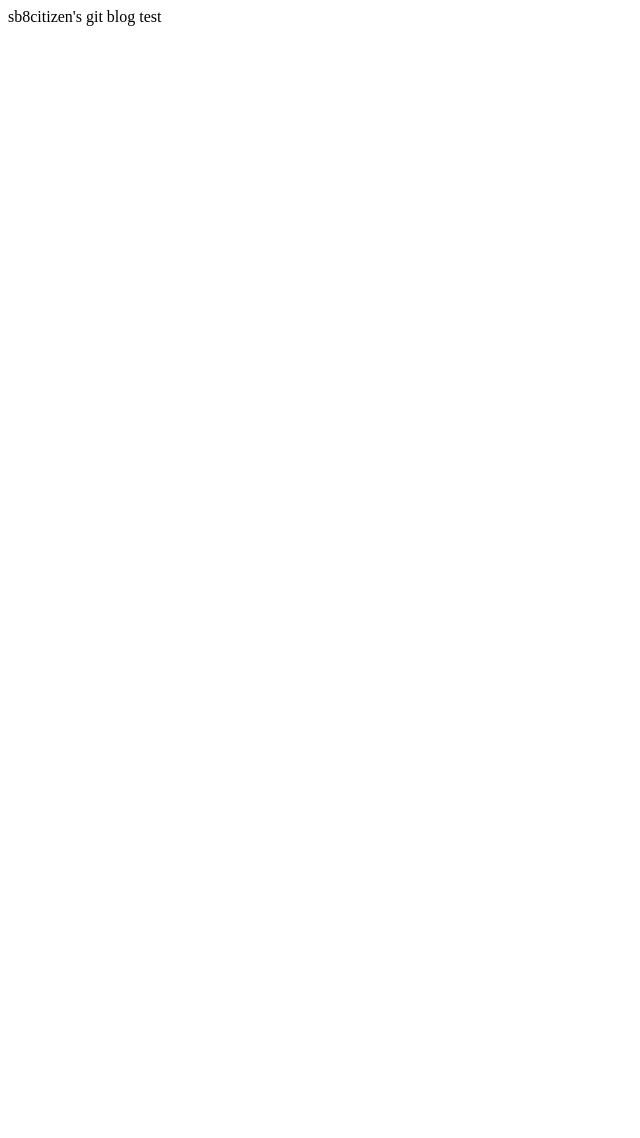
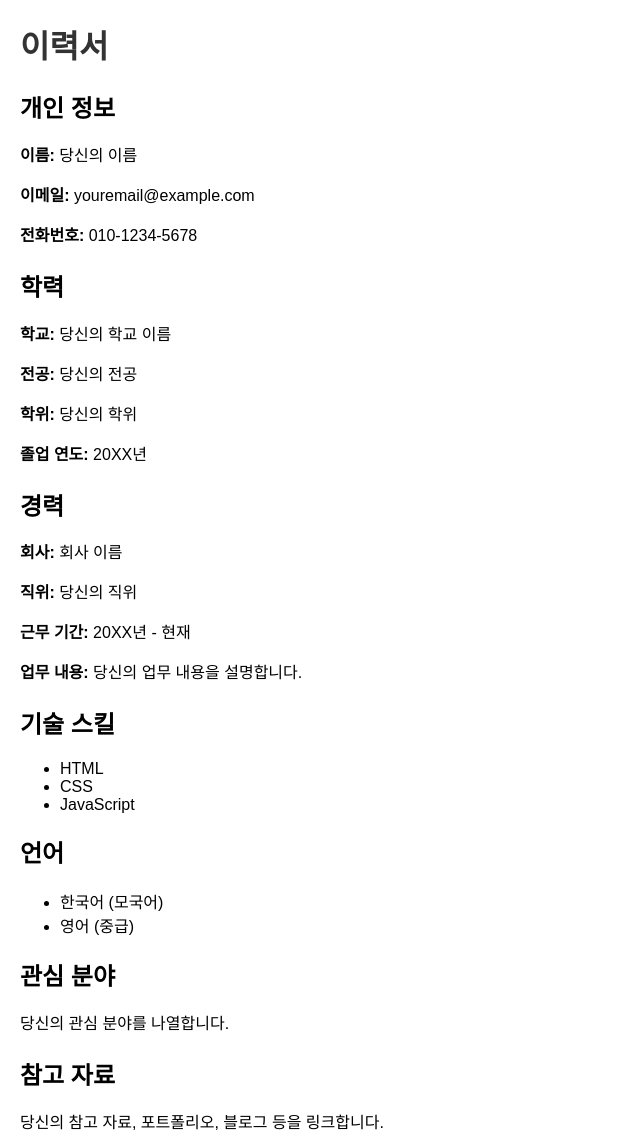
Before and after one commit to ldk9205/ldk9205.github.io, a plain HTML site: page index.html in a window 1280 px wide. Shown: the whole page, without its empty margins (0-640 px from the left). Before the commit the page ends 800 px from the top, so only its background shows below. Drawn offline with Linux system fonts and the light colour scheme.

Commit message:
html frame created

```diff
--- a/index.html
+++ b/index.html
@@ -1 +1,60 @@
-sb8citizen's git blog test
+<!DOCTYPE html>
+<html lang="en">
+<head>
+    <meta charset="UTF-8">
+    <meta name="viewport" content="width=device-width, initial-scale=1.0">
+    <title>이력서</title>
+    <style>
+        body {
+            font-family: Arial, sans-serif;
+            margin: 20px;
+        }
+        h1 {
+            color: #333;
+        }
+        p {
+            line-height: 1.5;
+        }
+    </style>
+</head>
+<body>
+    <h1>이력서</h1>
+
+    <h2>개인 정보</h2>
+    <p><strong>이름:</strong> 당신의 이름</p>
+    <p><strong>이메일:</strong> youremail@example.com</p>
+    <p><strong>전화번호:</strong> 010-1234-5678</p>
+
+    <h2>학력</h2>
+    <p><strong>학교:</strong> 당신의 학교 이름</p>
+    <p><strong>전공:</strong> 당신의 전공</p>
+    <p><strong>학위:</strong> 당신의 학위</p>
+    <p><strong>졸업 연도:</strong> 20XX년</p>
+
+    <h2>경력</h2>
+    <p><strong>회사:</strong> 회사 이름</p>
+    <p><strong>직위:</strong> 당신의 직위</p>
+    <p><strong>근무 기간:</strong> 20XX년 - 현재</p>
+    <p><strong>업무 내용:</strong> 당신의 업무 내용을 설명합니다.</p>
+
+    <h2>기술 스킬</h2>
+    <ul>
+        <li>HTML</li>
+        <li>CSS</li>
+        <li>JavaScript</li>
+    </ul>
+
+    <h2>언어</h2>
+    <ul>
+        <li>한국어 (모국어)</li>
+        <li>영어 (중급)</li>
+    </ul>
+
+    <h2>관심 분야</h2>
+    <p>당신의 관심 분야를 나열합니다.</p>
+
+    <h2>참고 자료</h2>
+    <p>당신의 참고 자료, 포트폴리오, 블로그 등을 링크합니다.</p>
+
+</body>
+</html>
```
